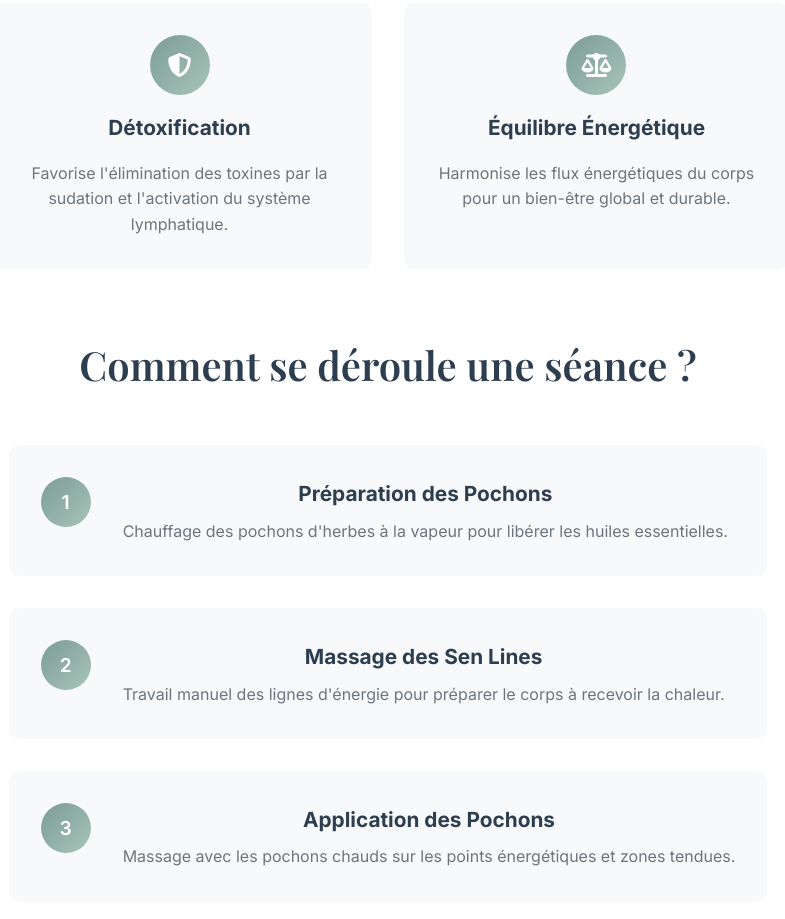
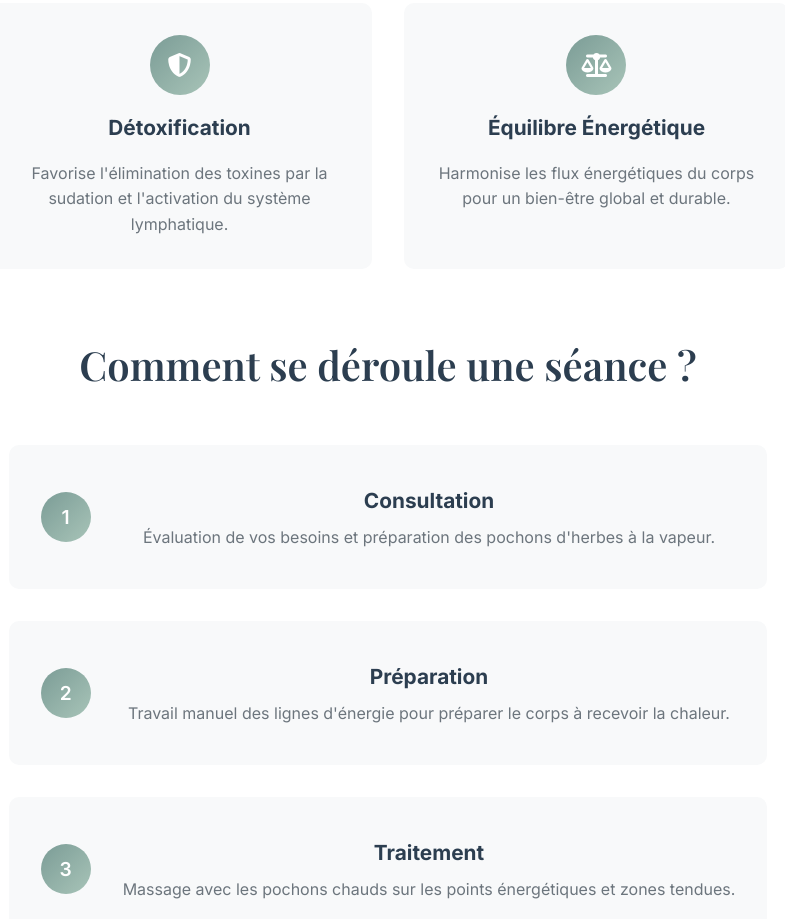
Before and after one commit to hyperlux/EDEN, a plain HTML site: page services/hot-herbals.html in a window 1280 px wide. Shown: the part 1881-2800 px from the top of the page, without its empty margins (252-1037 px from the left). Drawn offline with nearby package versions, Linux system fonts and the light colour scheme; files whose address does not match are found by name.

Commit message:
alignements + headers

```diff
--- a/services/hot-herbals.html
+++ b/services/hot-herbals.html
@@ -19,9 +19,9 @@
             <div class="nav-menu" id="nav-menu">
                 <a href="../index.html#home" class="nav-link" data-translate="nav.home">Accueil</a>
                 <a href="../index.html#about" class="nav-link" data-translate="nav.about">À Propos</a>
-                <a href="../index.html#team" class="nav-link" data-translate="nav.team">Qui sommes-nous</a>
                 <a href="../index.html#services" class="nav-link" data-translate="nav.services">Services</a>
                 <a href="../index.html#testimonials" class="nav-link" data-translate="nav.testimonials">Témoignages</a>
+                <a href="../index.html#team" class="nav-link" data-translate="nav.team">Qui sommes-nous</a>
                 <a href="../index.html#contact" class="nav-link" data-translate="nav.contact">Contact</a>
                 <a href="../index.html#book" class="nav-link cta-nav" data-translate="nav.book">Réserver</a>
 
@@ -141,21 +141,21 @@
                         <div class="step">
                             <div class="step-number">1</div>
                             <div class="step-content">
-                                <h3>Préparation des Pochons</h3>
-                                <p>Chauffage des pochons d'herbes à la vapeur pour libérer les huiles essentielles.</p>
+                                <h3>Consultation</h3>
+                                <p>Évaluation de vos besoins et préparation des pochons d'herbes à la vapeur.</p>
                             </div>
                         </div>
                         <div class="step">
                             <div class="step-number">2</div>
                             <div class="step-content">
-                                <h3>Massage des Sen Lines</h3>
+                                <h3>Préparation</h3>
                                 <p>Travail manuel des lignes d'énergie pour préparer le corps à recevoir la chaleur.</p>
                             </div>
                         </div>
                         <div class="step">
                             <div class="step-number">3</div>
                             <div class="step-content">
-                                <h3>Application des Pochons</h3>
+                                <h3>Traitement</h3>
                                 <p>Massage avec les pochons chauds sur les points énergétiques et zones tendues.</p>
                             </div>
                         </div>
@@ -239,6 +239,7 @@
                             <span class="duration">90 min</span>
                             <span class="price">120€</span>
                         </div>
+                        <p class="pricing-note-placeholder">&nbsp;</p>
                     </div>
                 </div>
 
--- a/services/service-page.css
+++ b/services/service-page.css
@@ -175,12 +175,13 @@
 
 .step {
     display: flex;
-    align-items: flex-start;
+    align-items: center;
     gap: 2rem;
     padding: 2rem;
     background: #f8f9fa;
     border-radius: 10px;
     transition: box-shadow 0.3s ease;
+    min-height: 120px;
 }
 
 .step:hover {
@@ -201,15 +202,29 @@
     flex-shrink: 0;
 }
 
+.step-content {
+    flex: 1;
+    display: flex;
+    flex-direction: column;
+    justify-content: center;
+    min-height: 80px;
+}
+
 .step-content h3 {
     color: #2c3e50;
     margin-bottom: 0.5rem;
     font-size: 1.3rem;
+    text-align: center !important;
+    width: 100%;
+    display: block;
+    margin-top: 0;
 }
 
 .step-content p {
     color: #6c757d;
     line-height: 1.6;
+    text-align: center;
+    margin: 0;
 }
 
 /* What to Expect */
--- a/styles.css
+++ b/styles.css
@@ -407,7 +407,7 @@ button {
 }
 
 .hero-logo-img {
-    width: 25rem; /* 50% of original 7.875rem */
+    width: 22.5rem; /* 20% bigger than 18.75rem */
     height: auto;
     display: block;
     margin: 0 auto;
@@ -1227,7 +1227,6 @@ img {
 /* Prevent layout shift for images */
 .service-image img,
 .about-big-lotus-img,
-.hero-logo-img,
 .footer-logo-img {
     width: 100%;
     height: auto;
```
Also changed, not shown: services/amatarot.html (+5 -4 lines), services/massage-abdominal.html (+7 -6 lines), services/massage-huiles.html (+2 -2 lines), services/massage-pieds.html (+5 -4 lines), services/soins-energetiques.html (+6 -5 lines), services/thai-massage.html (+3 -2 lines), services/tok-sen.html (+4 -3 lines).
